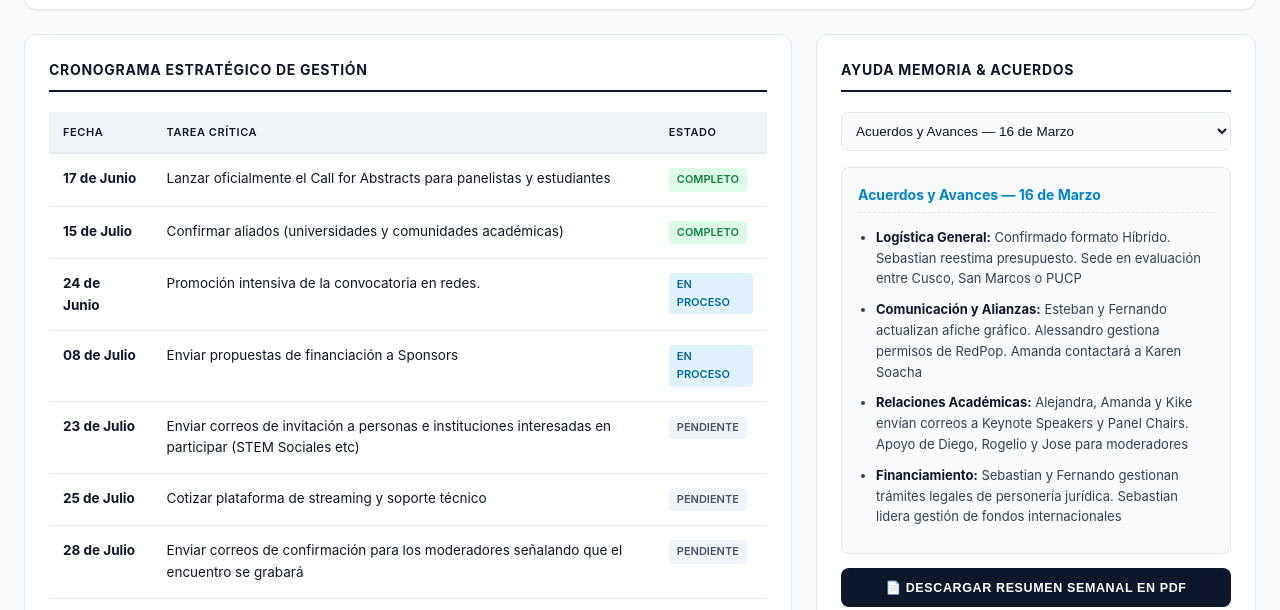
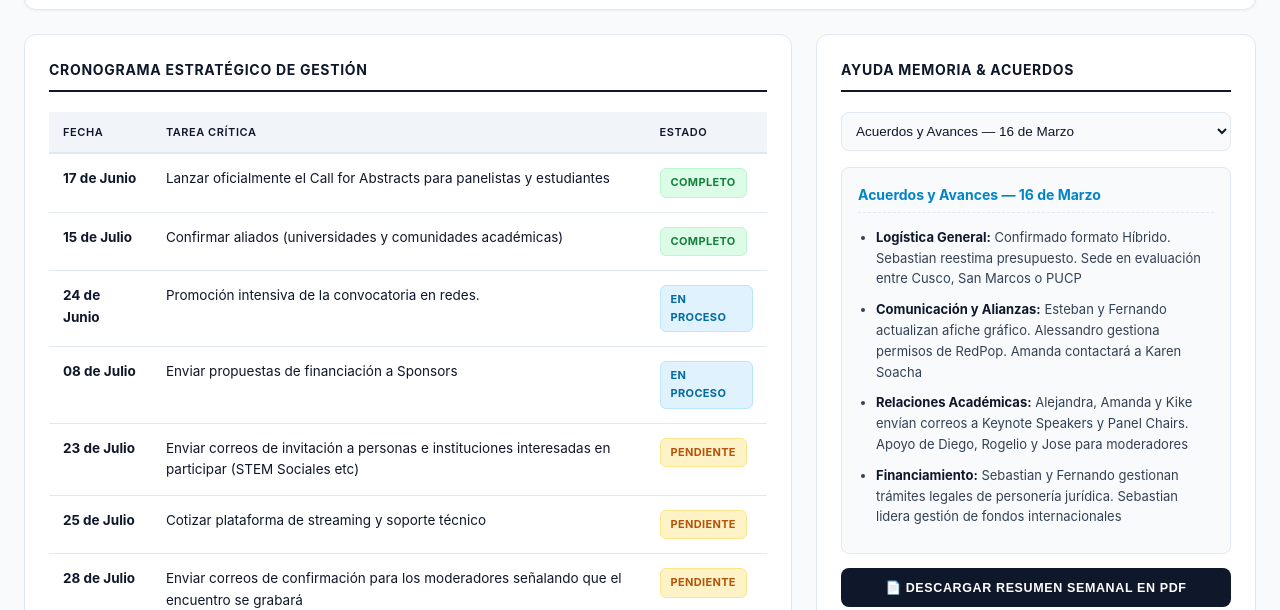
Before and after one commit to szarate88/redctsperu-dashboard, a plain HTML site: page index.html in a window 1280 px wide. Shown: the part 121-731 px from the top of the page. Drawn offline with nearby package versions, Linux system fonts and the light colour scheme.

Commit message:
Update index.html

```diff
--- a/index.html
+++ b/index.html
@@ -14,7 +14,14 @@
             --text-muted: #64748b;
             --border: #e2e8f0;
             --accent-cts: #0284c7;
-            --success: #15803d;
+
+            /* Colores de Estado Vivos */
+            --status-complete-bg: #dcfce7;
+            --status-complete-text: #15803d;
+            --status-process-bg: #e0f2fe;
+            --status-process-text: #0369a1;
+            --status-pending-bg: #fef3c7;
+            --status-pending-text: #b45309;
         }
 
         body {
@@ -87,11 +94,19 @@
         td { padding: 14px; border-bottom: 1px solid var(--border); color: var(--text-main); line-height: 1.6; vertical-align: top; }
         tr:hover { background-color: #f8fafc; }
 
-        /* Badges de Estado */
-        .badge { display: inline-block; padding: 3px 8px; border-radius: 4px; font-size: 11px; font-weight: 600; text-transform: uppercase; }
-        .status-completo { background-color: #dcfce7; color: var(--success); }
-        .status-proceso { background-color: #e0f2fe; color: #0369a1; }
-        .status-pendiente { background-color: #f1f5f9; color: #475569; }
+        /* Badges de Estado Vivos y Alta Visibilidad */
+        .badge {
+            display: inline-block;
+            padding: 5px 10px;
+            border-radius: 6px;
+            font-size: 11px;
+            font-weight: 700;
+            text-transform: uppercase;
+            letter-spacing: 0.03em;
+        }
+        .status-completo { background-color: var(--status-complete-bg); color: var(--status-complete-text); border: 1px solid #bbf7d0; }
+        .status-proceso { background-color: var(--status-process-bg); color: var(--status-process-text); border: 1px solid #bae6fd; }
+        .status-pendiente { background-color: var(--status-pending-bg); color: var(--status-pending-text); border: 1px solid #fde68a; }
 
         /* Notificaciones Semanales */
         .week-selector { margin-bottom: 16px; }
@@ -163,7 +178,6 @@
     </header>
 
     <div class="dashboard-grid">
-        <!-- CRONOGRAMA DE ACTIVIDADES EN RANGO DE FECHAS -->
         <div class="main-pane">
             <div class="card">
                 <h2>Cronograma Estratégico de Gestión</h2>
@@ -173,7 +187,6 @@
             </div>
         </div>
 
-        <!-- BARRA LATERAL DINÁMICA DE AYUDA MEMORIA -->
         <div class="sidebar-pane">
             <div class="card">
                 <h2>Ayuda Memoria & Acuerdos</h2>
@@ -197,25 +210,21 @@
 </div>
 
 <script>
-    // Configuración absoluta adaptada al nombre exacto de tu repositorio
     const githubUser = "szarate88";
     const csvSourceActivities = `https://raw.githubusercontent.com/${githubUser}/redctsperu-dashboard/main/data/activities.csv`;
     const csvSourceNotifications = `https://raw.githubusercontent.com/${githubUser}/redctsperu-dashboard/main/data/notificaciones.csv`;
 
     let globalNotificationsCache = {};
 
-    // 1. PROCESADOR DE NOTIFICACIONES SEMANALES (CSV)
     Papa.parse(csvSourceNotifications, {
         download: true,
         header: true,
         skipEmptyLines: true,
-        relaxed: true, // Blindaje contra comas internas en los textos largos
+        relaxed: true,
         complete: function(results) {
             const data = results.data;
             const dropdown = document.getElementById("weekDropdown");
             let optionsHTML = "";
-
-            // Invertimos las filas para que la junta más reciente se ubique al inicio del select
             const cronoData = [...data].reverse();
 
             cronoData.forEach((row) => {
@@ -233,7 +242,6 @@
             renderSelectedSummary();
         },
         error: function() {
-            // Respaldo local para entornos de desarrollo en disco
             Papa.parse("data/notificaciones.csv", {
                 download: true, header: true, skipEmptyLines: true, relaxed: true,
                 complete: function(results) {
@@ -280,7 +288,6 @@
         window.print();
     }
 
-    // 2. RENDERIZADOR EXCLUSIVO DEL CRONOGRAMA DE ACTIVIDADES (3 COLUMNAS)
     function generateCleanTableHTML(data) {
         if (!data || data.length === 0) return '<p style="color: var(--text-muted);">Sin registros en el cronograma.</p>';
 
@@ -290,7 +297,6 @@
         tableHtml += '</tr></thead><tbody id="table-rows-target">';
 
         data.forEach(row => {
-            // Unificamos alias de columnas para máxima tolerancia de carga
             let dateVal = row["Fecha"] || row["Mes"] || '';
             let taskVal = row["Tarea Crítica"] || row["Tarea Crítica a Monitorear"] || '';
             let stateVal = row["Estado"] || row["Estado ( )"] || 'Pendiente';
@@ -301,8 +307,9 @@
                 tableHtml += `<td>${taskVal}</td>`;
 
                 let stateClass = "status-pendiente";
-                if (stateVal.toLowerCase() === 'completo') stateClass = "status-completo";
-                if (stateVal.toLowerCase() === 'en proceso') stateClass = "status-proceso";
+                let lowerState = stateVal.toLowerCase();
+                if (lowerState === 'completo' || lowerState === 'completado') stateClass = "status-completo";
+                if (lowerState === 'en proceso' || lowerState === 'en progreso') stateClass = "status-proceso";
 
                 tableHtml += `<td><span class="badge ${stateClass}">${stateVal}</span></td>`;
                 tableHtml += '</tr>';
@@ -319,7 +326,6 @@
         rows.forEach(r => r.style.display = r.textContent.toLowerCase().includes(val) ? "" : "none");
     }
 
-    // Carga paralela de la matriz de hitos operativos
     Papa.parse(csvSourceActivities, {
         download: true, header: true, skipEmptyLines: true,
         complete: function(r) {
```
